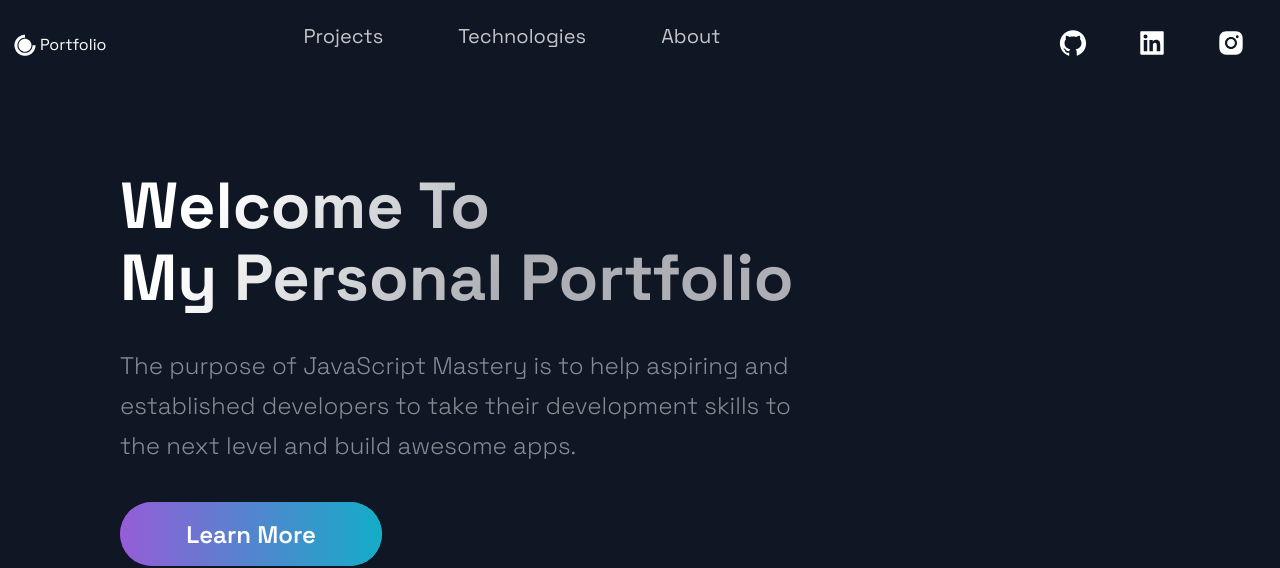
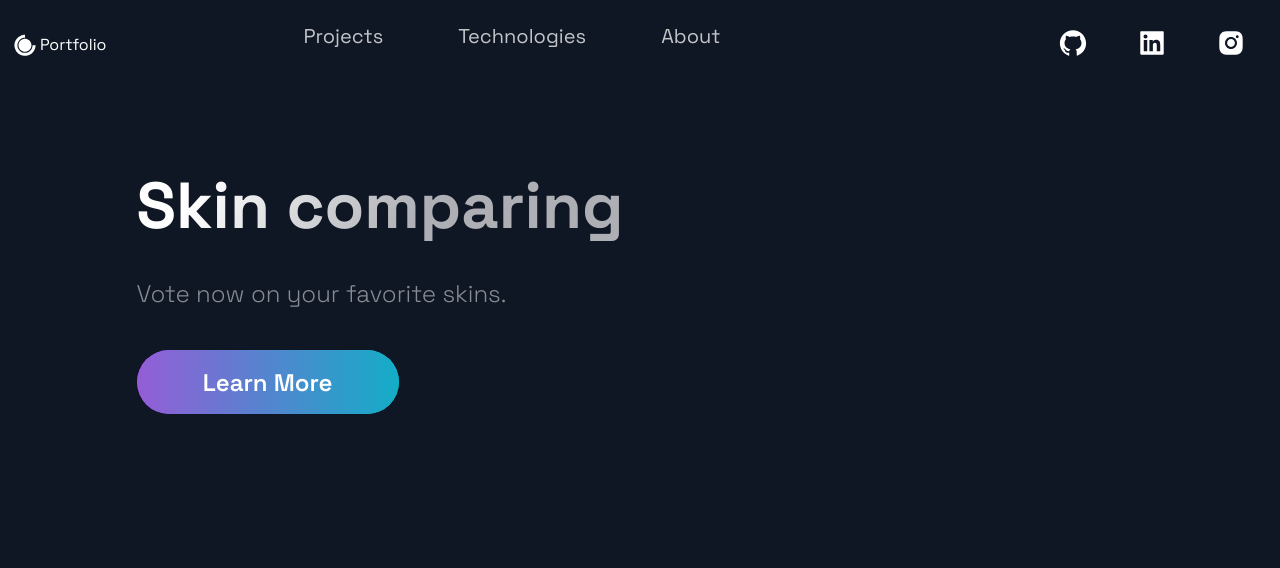
Before and after one commit to ArjenZwep/Skincomparing, a Next.js app in the folder frontend/: page / in a window 1280 px wide. Shown: the top 568 px of the page. Built offline with nearby package versions, Linux system fonts and the light colour scheme; no server answers.

Commit message:
changed title

```diff
--- a/frontend/src/components/Hero/Hero.js
+++ b/frontend/src/components/Hero/Hero.js
@@ -9,11 +9,10 @@ const Hero = (props) => (
     <Section row nopadding>
       <LeftSection>
         <SectionTitle main center>
-          Welcome To <br />
-          My Personal Portfolio
+          Skin comparing
         </SectionTitle>
         <SectionText>
-        The purpose of JavaScript Mastery is to help aspiring and established developers to take their development skills to the next level and build awesome apps.
+        Vote now on your favorite skins.
         </SectionText>
         <Button onClick={props.handleClick}>Learn More</Button>
       </LeftSection>
```
